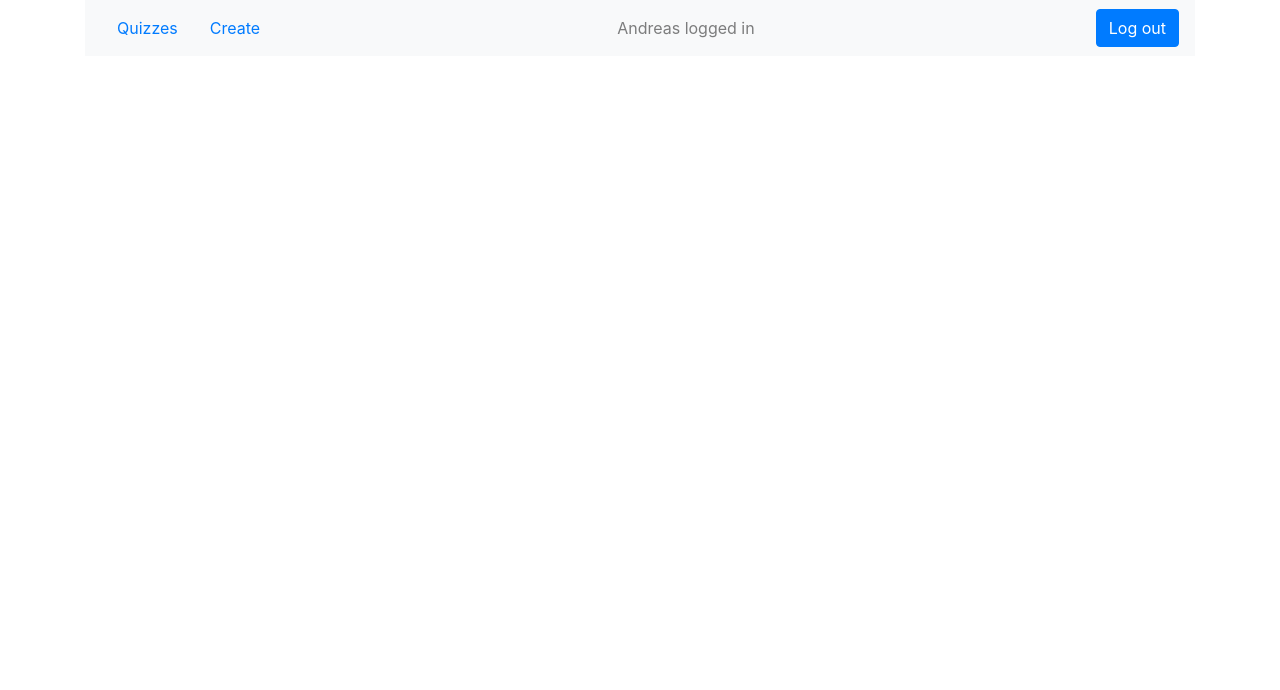
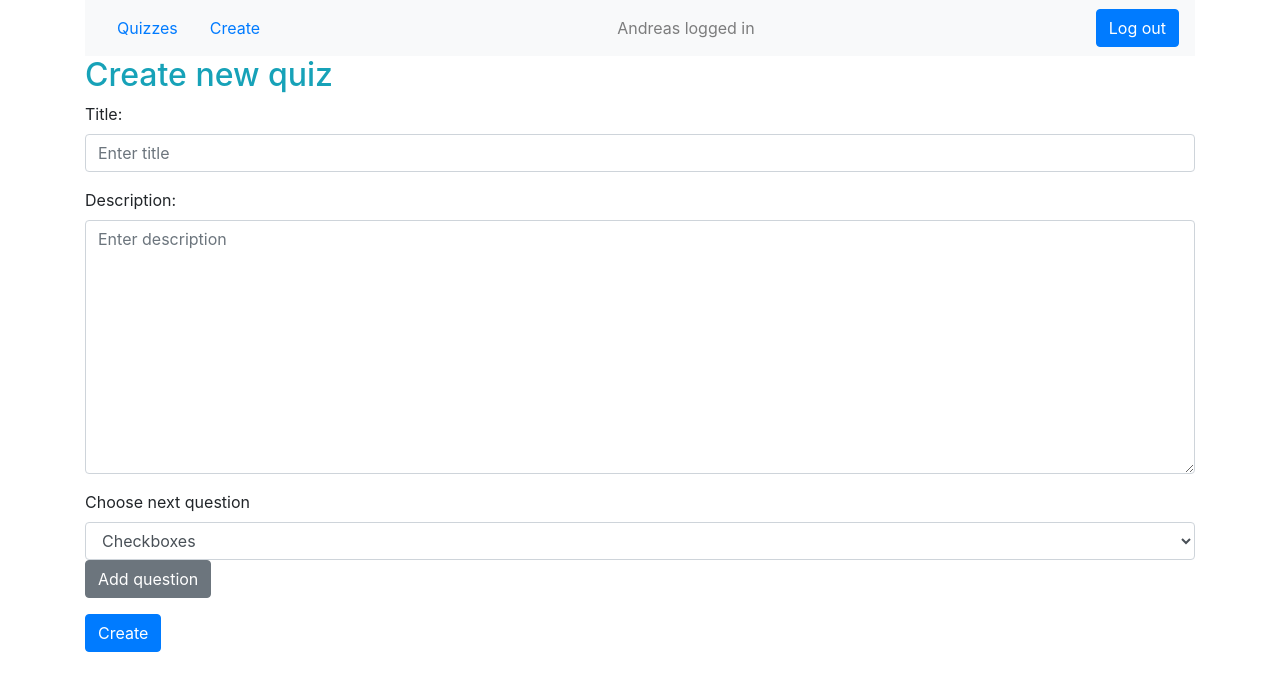
Before and after one commit to SoulAdor/Quiz, a React (Create React App) app in the folder front/: page /create in a window 1280 px wide. Shown: the top 690 px of the page. Built offline with nearby package versions, Linux system fonts and the light colour scheme; data requests are answered from the project's data file.

Commit message:
Add Creator

```diff
--- a/front/src/components/App.js
+++ b/front/src/components/App.js
@@ -1,10 +1,10 @@
-import React, { useState, useEffect } from 'react'
+import React, { useEffect } from 'react'
 import { connect } from 'react-redux'
 import PropTypes from 'prop-types'
 import Quiz from './Quiz'
 import Quizzes from './Quizzes'
+import CreateQuiz from './CreateQuiz'
 import Menu from './Menu'
-import axios from 'axios'
 import { BrowserRouter as Router, Route } from 'react-router-dom'
 import { initQuizzes } from '../reducers/quizzesReducer'
 
@@ -16,6 +16,7 @@ const App = ({ user, initQuizzes }) =>  {
       <Router>
         <Menu/>
         <Route exact path="/" render={() => <Quizzes />} />
+        <Route exact path="/create" render={() => <CreateQuiz />} />
         <Route exact path="/quizzes/:id" render={({ match }) =>
           <Quiz id={match.params.id} />
         } />
--- /dev/null
+++ b/front/src/components/CreateQuiz.js
@@ -0,0 +1,62 @@
+import React from 'react'
+import { createQuiz } from '../reducers/quizzesReducer'
+import { Form, Button } from 'react-bootstrap'
+
+const getId = (questionId, answerId) => `${questionId}/${answerId}`
+
+const CreateQuiz = ({createQuiz}) => {
+  const handleCreate = async (event) => {
+    event.preventDefault()
+    event.persist()
+    try {
+      const newQuiz = {
+        title: event.target.title.value,
+        description: event.target.description.value
+      }
+      // await createQuiz(newQuiz)
+      console.log(newQuiz)
+    } catch (exception) {
+      console.log(exception)
+    }
+  }
+
+  const AddClicked = async (event) => {
+    try {
+      const element = document.getElementById("questionAdder")
+      const chosenValue = element.options[element.selectedIndex].text
+      console.log(chosenValue)
+    } catch (exception) {
+      console.log(exception)
+    }
+  }
+
+  return (
+    <div>
+      <h2 className='text-info'>Create new quiz</h2>
+      <Form onSubmit={handleCreate}>
+        <Form.Group>
+          <Form.Label> Title: </Form.Label>
+          <Form.Control type='text' name='title' placeholder="Enter title"/>
+        </Form.Group>
+        <Form.Group>
+          <Form.Label> Description: </Form.Label>
+          <Form.Control as='textarea' rows='10'  placeholder="Enter description"/>
+        </Form.Group>
+        <Form.Group>
+          <label htmlFor="questionAdder">Choose next question</label>
+          <select id="questionAdder" className="form-control">
+            <option defaultValue>Checkboxes</option>
+            <option>Multiple choice</option>
+            <option>Text</option>
+          </select>
+          <Button variant='secondary' onClick={AddClicked}> Add question </Button>
+        </Form.Group>
+        <Form.Group>
+          <Button variant='primary' type ='sumbit'> Create </Button>
+        </Form.Group>
+      </Form>
+    </div>
+  )
+}
+
+export default CreateQuiz
```
